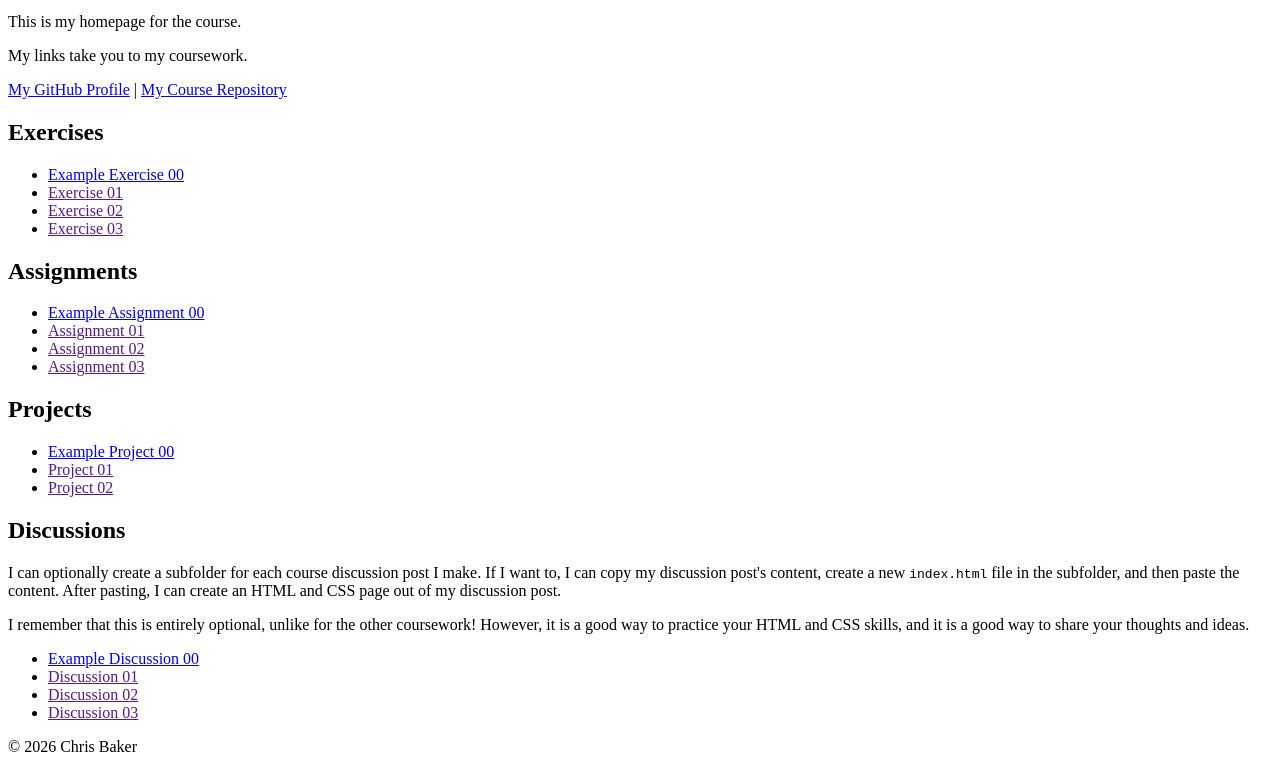
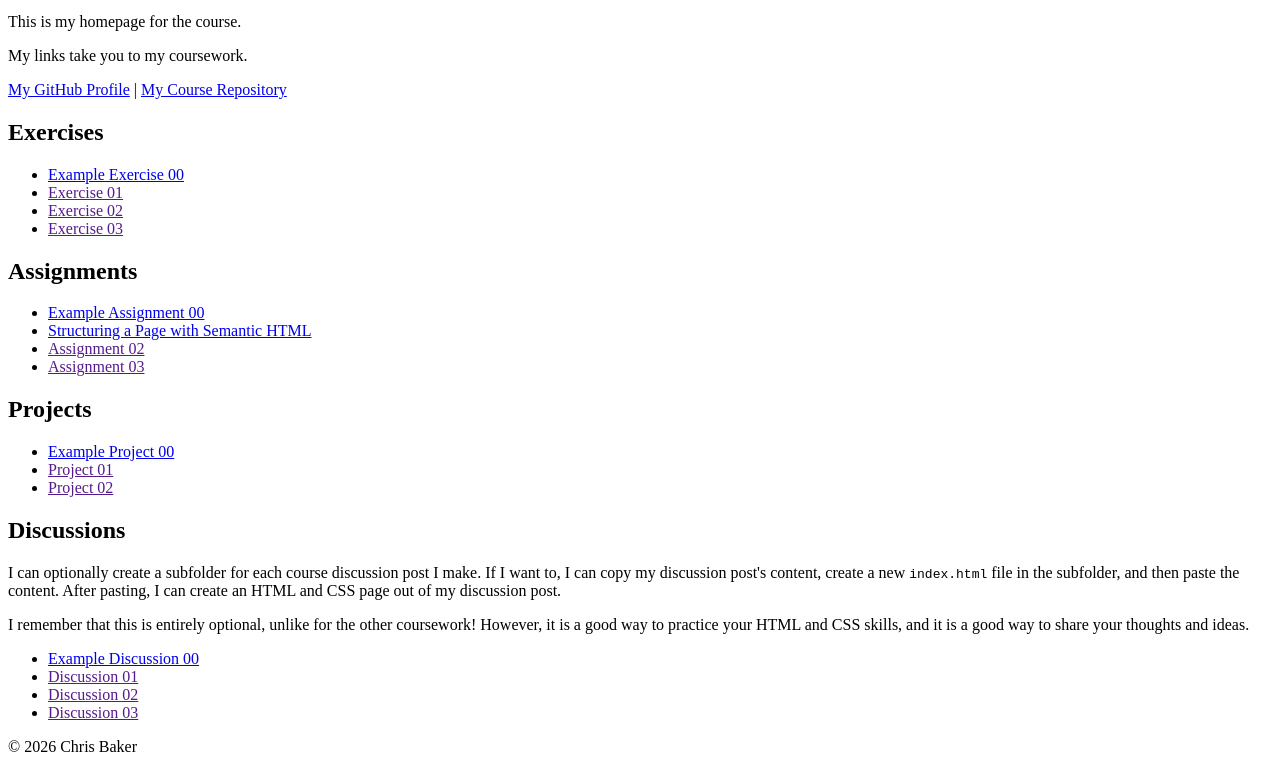
Before and after one commit to cbaker8318/Course-Portfolio, a plain HTML site: page index.html in a window 1280 px wide. Shown: the part 148-920 px from the top of the page. Drawn offline with Linux system fonts and the light colour scheme.

```diff
--- a/index.html
+++ b/index.html
@@ -83,7 +83,7 @@ Remember: You must create subfolders for each piece of coursework as the semeste
                             Example Assignment 00
                         </a>
                     </li>
-                    <li><a href="">Assignment 01</a></li>
+                    <li><a href="assignment-01/">Structuring a Page with Semantic HTML</a></li>
                     <li><a href="">Assignment 02</a></li>
                     <li><a href="">Assignment 03</a></li>
                 </ul>
```
Also changed, not shown: assignment-01/index.html (+1 -1 lines).
